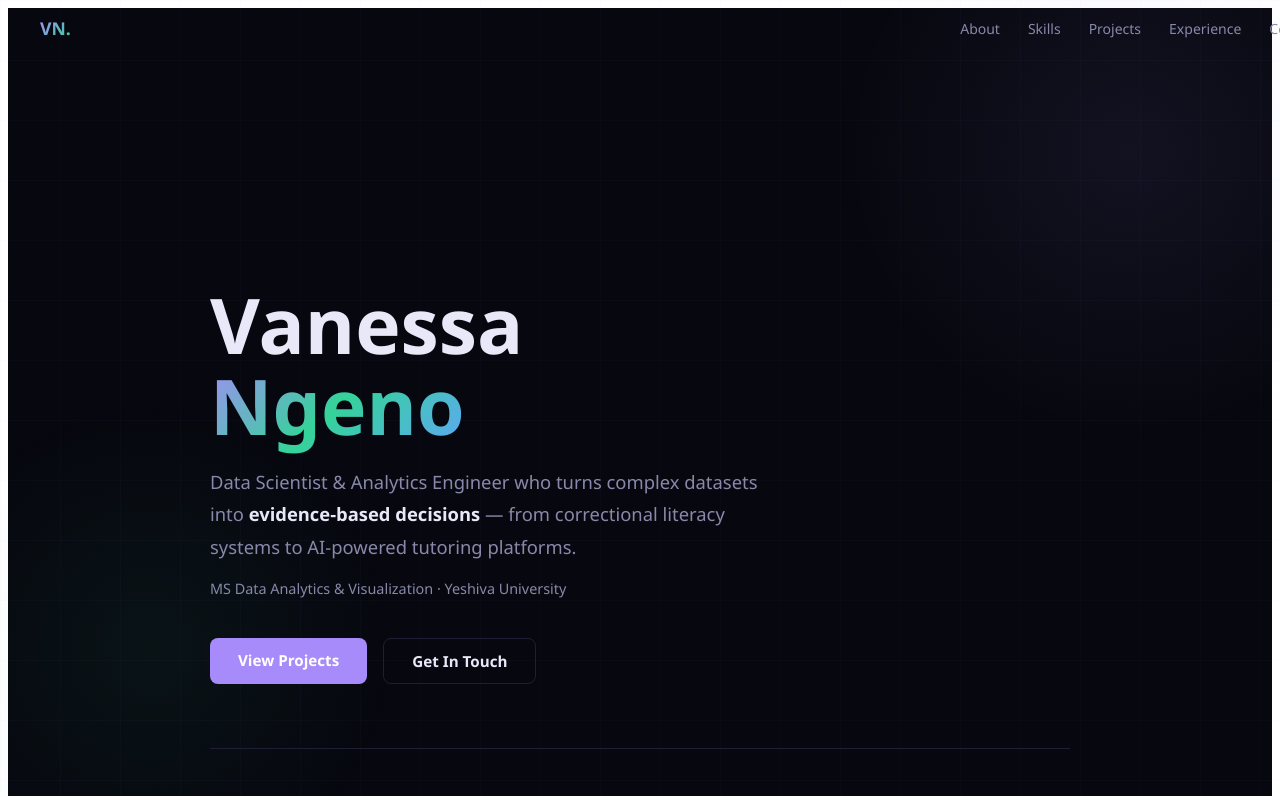
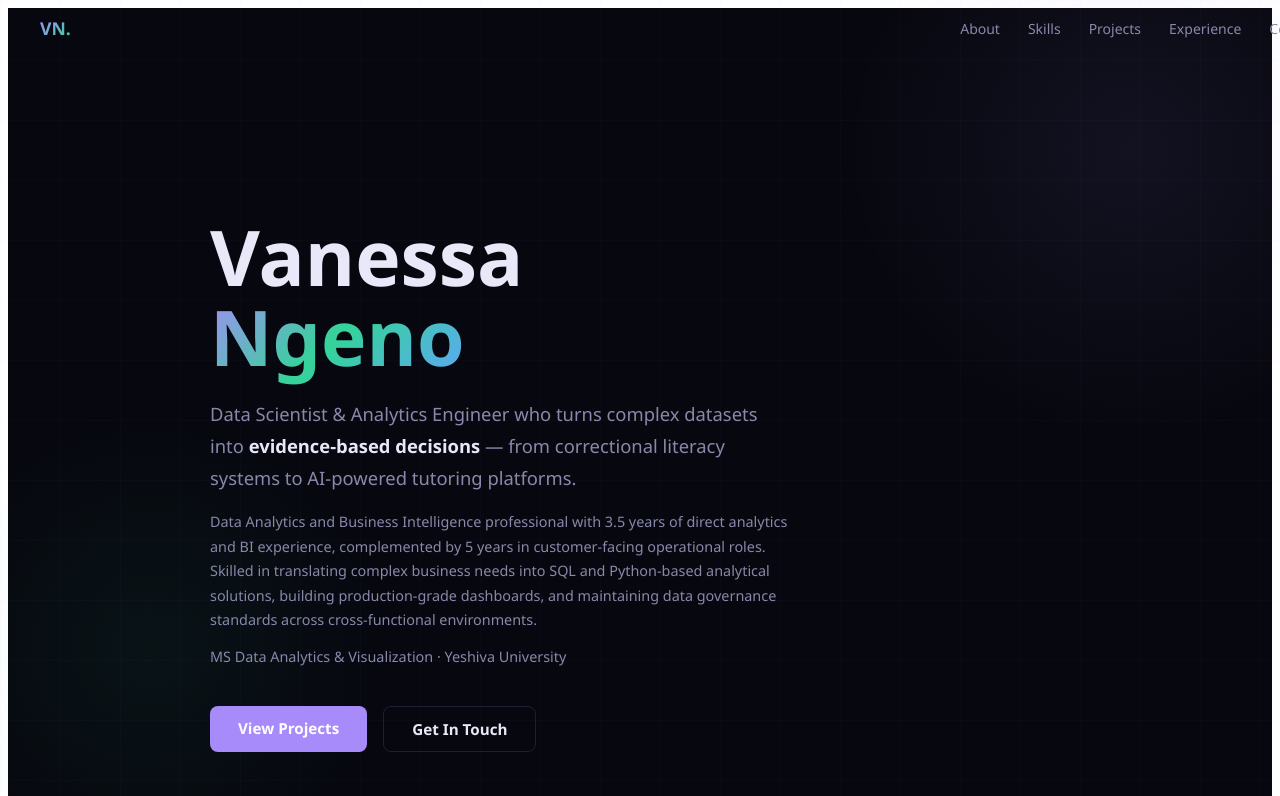
Before and after one commit to vcngeno/vanessa-portfolio, a React (Vite) app: page / in a window 1280 px wide. Shown: the top 796 px of the page. Built offline with nearby package versions, Linux system fonts and the light colour scheme.

Commit message:
add professional summary

```diff
--- a/src/App.jsx
+++ b/src/App.jsx
@@ -269,6 +269,7 @@ export default function Portfolio() {
           <p style={{ fontSize: "1.15rem", color: COLORS.muted, maxWidth: 580, lineHeight: 1.75, marginBottom: "1rem" }}>
             Data Scientist & Analytics Engineer who turns complex datasets into <strong style={{ color: COLORS.text }}>evidence-based decisions</strong> — from correctional literacy systems to AI-powered tutoring platforms.
           </p>
+          <p style={{ fontSize: ".9rem", color: COLORS.muted, lineHeight: 1.7, maxWidth: 580, marginBottom: ".75rem" }}>Data Analytics and Business Intelligence professional with 3.5 years of direct analytics and BI experience, complemented by 5 years in customer-facing operational roles. Skilled in translating complex business needs into SQL and Python-based analytical solutions, building production-grade dashboards, and maintaining data governance standards across cross-functional environments.</p>
           <p style={{ fontSize: ".9rem", color: COLORS.muted, marginBottom: "2.5rem" }}>MS Data Analytics & Visualization · Yeshiva University</p>
           <div style={{ display: "flex", gap: "1rem", flexWrap: "wrap", marginBottom: "4rem" }}>
             <a href="#projects" style={{ padding: ".75rem 1.75rem", background: COLORS.accent, color: "#fff", borderRadius: 8, fontWeight: 700, textDecoration: "none", fontSize: ".95rem" }}>View Projects</a>
```
